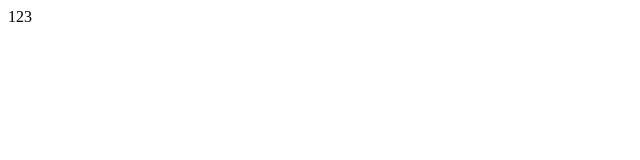
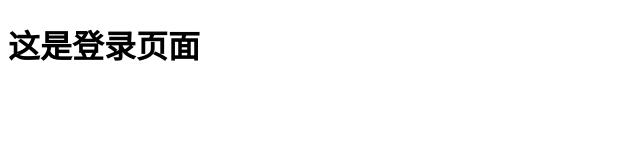
Before and after one commit to clubasd/gitPractice, a plain HTML site: page index.html in a window 1280 px wide. Shown: the whole page, without its empty margins (0-640 px from the left). Drawn offline with Linux system fonts and the light colour scheme.

Commit message:
登录功能开发完成

```diff
--- a/index.html
+++ b/index.html
@@ -7,6 +7,8 @@
     <title>Document</title>
   </head>
   <body>
-    <div>123</div>
+    <div>
+      <h1>这是登录页面</h1>
+    </div>
   </body>
 </html>
```
